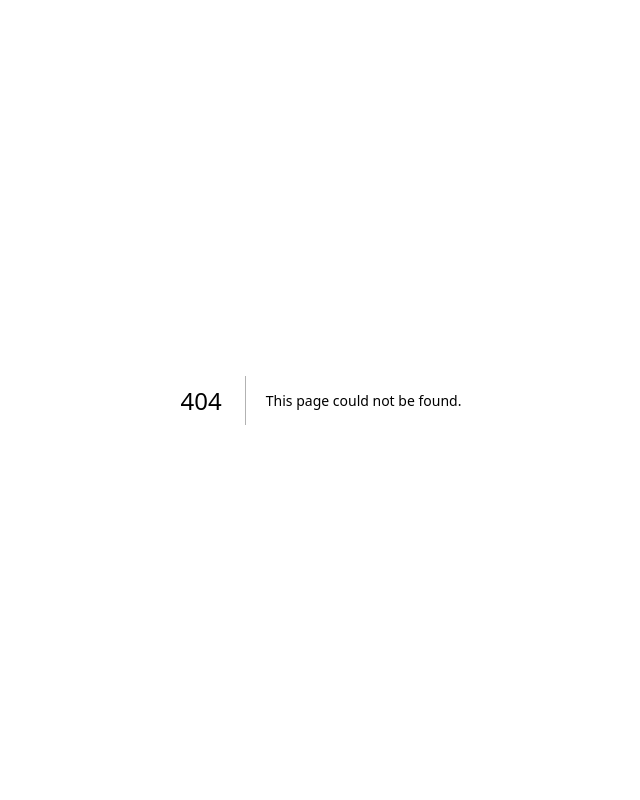
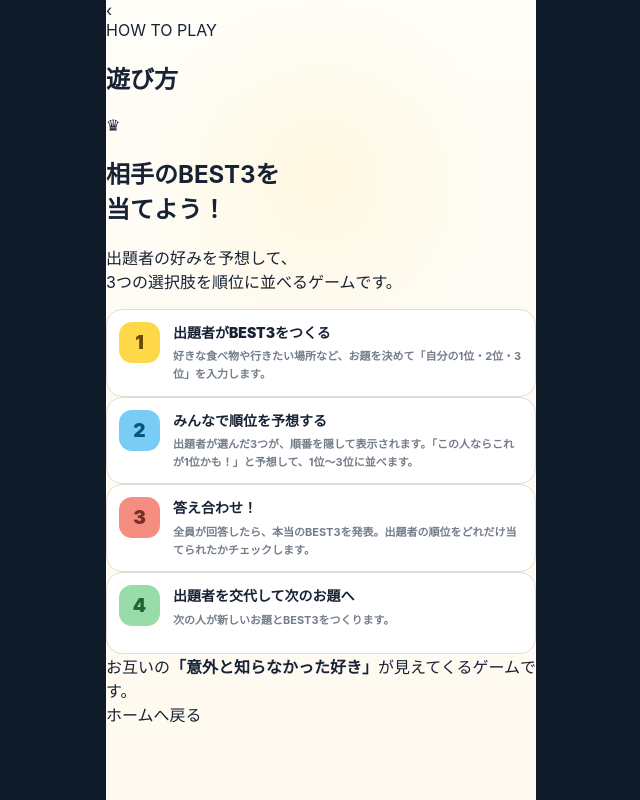
Before and after one commit to wani01-dot/besutori, a Next.js app: page /howto in a window 1280 px wide. Before the commit this address had no page. Shown: the whole page, without its empty margins (319-959 px from the left). Built offline with nearby package versions, Linux system fonts and the light colour scheme.

Commit message:
Add HowToPage component with gameplay instructions

```diff
--- /dev/null
+++ b/app/howto/page.js
@@ -0,0 +1,118 @@
+import Link from "next/link";
+import "../style.css";
+
+export default function HowToPage() {
+  return (
+    <main className="app">
+      <section className="screen howToScreen">
+        <header className="howToPageHeader">
+          <Link
+            href="/"
+            className="howToBackButton"
+            aria-label="ホームに戻る"
+          >
+            ‹
+          </Link>
+
+          <div>
+            <span className="howToPageEnglish">
+              HOW TO PLAY
+            </span>
+
+            <h1>遊び方</h1>
+          </div>
+
+          <div className="howToHeaderSpace" />
+        </header>
+
+        <div className="howToPageContent">
+          <div className="howToIntro">
+            <div className="howToIntroCrown">
+              ♛
+            </div>
+
+            <h2>
+              相手のBEST3を
+              <br />
+              当てよう！
+            </h2>
+
+            <p>
+              出題者の好みを予想して、
+              <br />
+              3つの選択肢を順位に並べるゲームです。
+            </p>
+          </div>
+
+          <div className="howToPageSteps">
+            <HowToStep
+              number="1"
+              title="出題者がBEST3をつくる"
+              text="好きな食べ物や行きたい場所など、お題を決めて「自分の1位・2位・3位」を入力します。"
+              className="howToStep1"
+            />
+
+            <HowToStep
+              number="2"
+              title="みんなで順位を予想する"
+              text="出題者が選んだ3つが、順番を隠して表示されます。「この人ならこれが1位かも！」と予想して、1位〜3位に並べます。"
+              className="howToStep2"
+            />
+
+            <HowToStep
+              number="3"
+              title="答え合わせ！"
+              text="全員が回答したら、本当のBEST3を発表。出題者の順位をどれだけ当てられたかチェックします。"
+              className="howToStep3"
+            />
+
+            <HowToStep
+              number="4"
+              title="出題者を交代して次のお題へ"
+              text="次の人が新しいお題とBEST3をつくります。"
+              className="howToStep4"
+            />
+          </div>
+
+          <div className="howToPageMessage">
+            お互いの
+            <strong>
+              「意外と知らなかった好き」
+            </strong>
+            が見えてくるゲームです。
+          </div>
+
+          <Link
+            href="/"
+            className="howToHomeButton"
+          >
+            ホームへ戻る
+          </Link>
+        </div>
+      </section>
+    </main>
+  );
+}
+
+function HowToStep({
+  number,
+  title,
+  text,
+  className,
+}) {
+  return (
+    <div
+      className={`howToStep ${className}`}
+    >
+      <div className="howToNumber">
+        {number}
+      </div>
+
+      <div className="howToStepText">
+        <h3>{title}</h3>
+
+        <p>{text}</p>
+      </div>
+    </div>
+  );
+}
```
